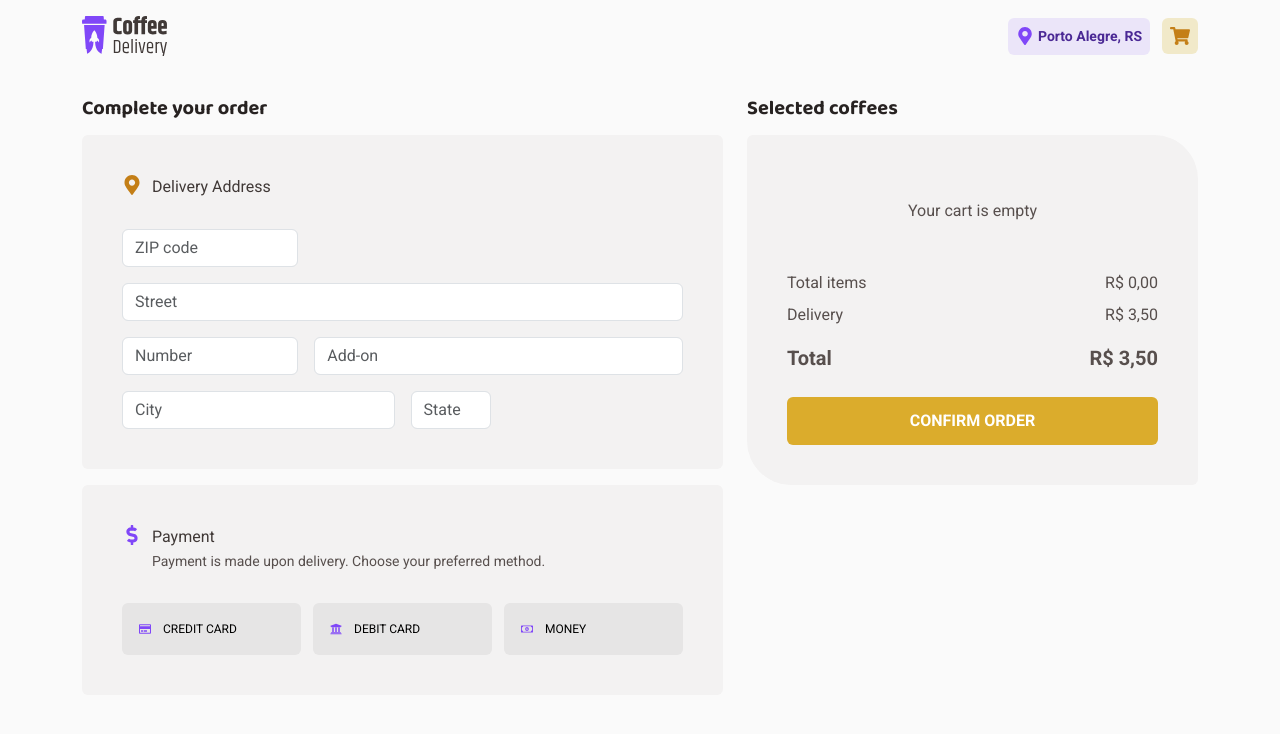
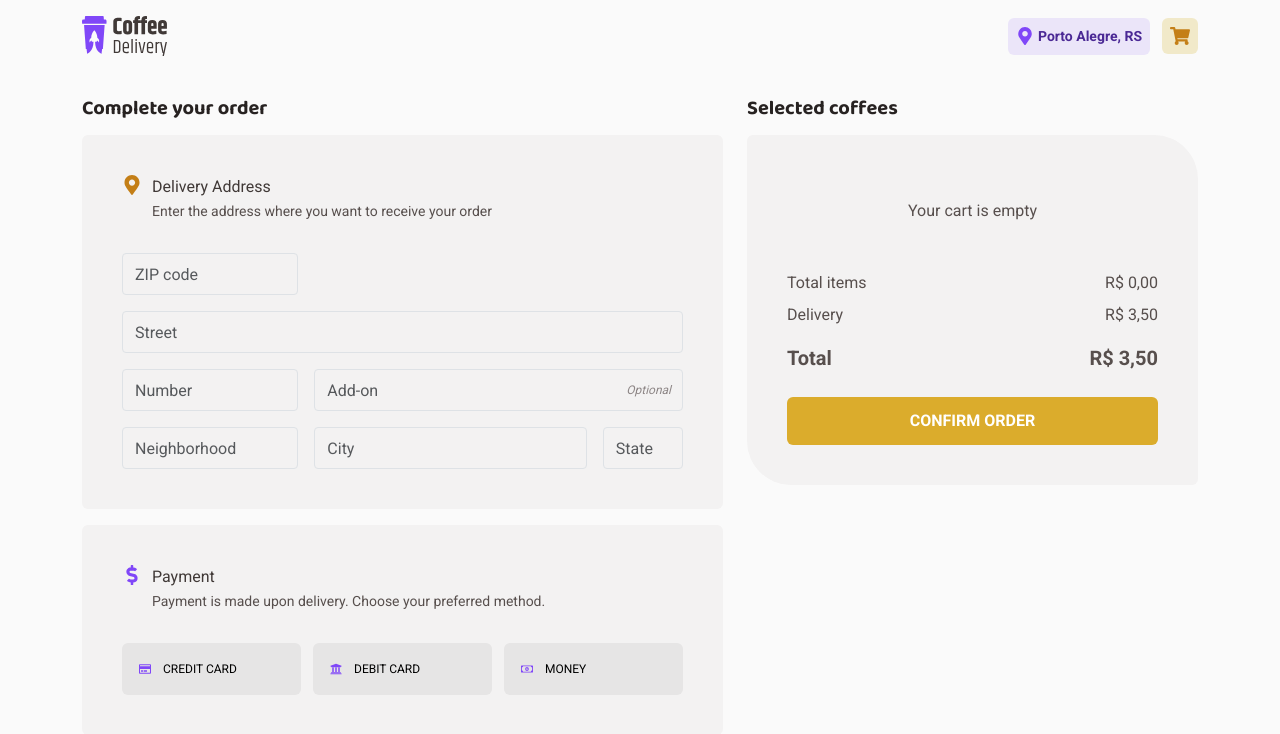
Before and after one commit to Umer-FE/coffee-delivery, a Next.js app: page /checkout in a window 1280 px wide. Shown: the top 734 px of the page. Built offline with nearby package versions, Linux system fonts and the light colour scheme.

Commit message:
check-page-styling-change

```diff
--- a/src/app/checkout/Checkout.module.css
+++ b/src/app/checkout/Checkout.module.css
@@ -124,3 +124,32 @@
   background: #ebe5f9 !important;
   border: 1px solid #8047f8 !important;
 }
+
+.optionalTag {
+  position: absolute;
+  right: 12px;
+  top: 50%;
+  transform: translateY(-50%);
+  font-style: italic;
+  font-size: 12px;
+  color: #8d8686;
+  pointer-events: none;
+}
+
+.activePayment {
+  background: #ebe5f9 !important;
+  border: 1px solid #8047f8 !important;
+}
+
+.payBtn {
+  background: #e6e5e5;
+  border: 1px solid transparent;
+  padding: 16px;
+  border-radius: 6px;
+  font-size: 12px;
+  display: flex;
+  align-items: center;
+  gap: 12px;
+  flex: 1;
+  transition: 0.2s;
+}
--- a/src/app/checkout/page.js
+++ b/src/app/checkout/page.js
@@ -28,7 +28,6 @@ export default function Checkout() {
   const [paymentMethod, setPaymentMethod] = useState("");
   const [isMounted, setIsMounted] = useState(false);
 
-  // Hydration fix: Ensure component is client-side before rendering cart data
   useEffect(() => {
     setIsMounted(true);
   }, []);
@@ -55,8 +54,10 @@ export default function Checkout() {
 
     const formData = new FormData(e.target);
     const orderData = {
+      zip: formData.get("zip"),
       street: formData.get("street"),
       number: formData.get("number"),
+      addon: formData.get("addon"),
       city: formData.get("city"),
       uf: formData.get("uf"),
       paymentMethod:
@@ -72,7 +73,6 @@ export default function Checkout() {
     router.push("/success");
   };
 
-  // Prevent hydration error during server rendering
   if (!isMounted) return null;
 
   return (
@@ -82,19 +82,23 @@ export default function Checkout() {
         onSubmit={handleConfirmOrder}
         className="row mt-5 pt-5"
       >
-        {/* Left Side: Address and Payment */}
         <div className="col-lg-7">
           <h5 className={styles.sectionTitle}>Complete your order</h5>
 
+          {/* ADDRESS SECTION */}
           <div className={styles.formCard}>
             <div className={styles.cardHeader}>
               <FaMapMarkerAlt color="#C47F17" size={20} />
               <div>
                 <p className="mb-0">Delivery Address</p>
+                <small>
+                  Enter the address where you want to receive your order
+                </small>
               </div>
             </div>
+
             <div className="row g-3">
-              <div className="col-4">
+              <div className="col-md-4">
                 <input
                   required
                   name="zip"
@@ -110,7 +114,7 @@ export default function Checkout() {
                   placeholder="Street"
                 />
               </div>
-              <div className="col-4">
+              <div className="col-md-4">
                 <input
                   required
                   name="number"
@@ -118,14 +122,25 @@ export default function Checkout() {
                   placeholder="Number"
                 />
               </div>
-              <div className="col-8">
+              <div className="col-md-8">
+                <div className="position-relative">
+                  <input
+                    name="addon"
+                    className="form-control"
+                    placeholder="Add-on"
+                  />
+                  <span className={styles.optionalTag}>Optional</span>
+                </div>
+              </div>
+              <div className="col-md-4">
                 <input
-                  name="addon"
+                  required
+                  name="city"
                   className="form-control"
-                  placeholder="Add-on"
+                  placeholder="Neighborhood"
                 />
               </div>
-              <div className="col-6">
+              <div className="col-md-6">
                 <input
                   required
                   name="city"
@@ -133,12 +148,13 @@ export default function Checkout() {
                   placeholder="City"
                 />
               </div>
-              <div className="col-2">
+              <div className="col-md-2">
                 <input
                   required
                   name="uf"
                   className="form-control"
                   placeholder="State"
+                  maxLength="2"
                 />
               </div>
             </div>
@@ -180,7 +196,7 @@ export default function Checkout() {
           </div>
         </div>
 
-        {/* Right Side: Summary */}
+        {/* Right Side: Summary (Selected Coffees) */}
         <div className="col-lg-5">
           <h5 className={styles.sectionTitle}>Selected coffees</h5>
           <div className={styles.summaryCard}>
--- a/src/app/globals.css
+++ b/src/app/globals.css
@@ -85,3 +85,13 @@ section.hero_sec {
   justify-content: center;
   flex-shrink: 0;
 }
+#addressForm input.form-control {
+  background-color: #f3f2f2 !important;
+  height: 42px;
+  /* border-color: var(--base-input); */
+  border-radius: 4px;
+}
+#addressForm input.form-control:focus {
+  box-shadow: none;
+  border-color: var(--base-input);
+}
--- a/src/app/page.js
+++ b/src/app/page.js
@@ -1,7 +1,6 @@
 import { coffees } from "../data/coffees";
 import CoffeeCard from "../components/CoffeeCard/CoffeeCard";
 import { FaShoppingCart, FaBox, FaClock, FaCoffee } from "react-icons/fa";
-import styles from "./page.module.css";
 
 export default function Home() {
   return (
```
